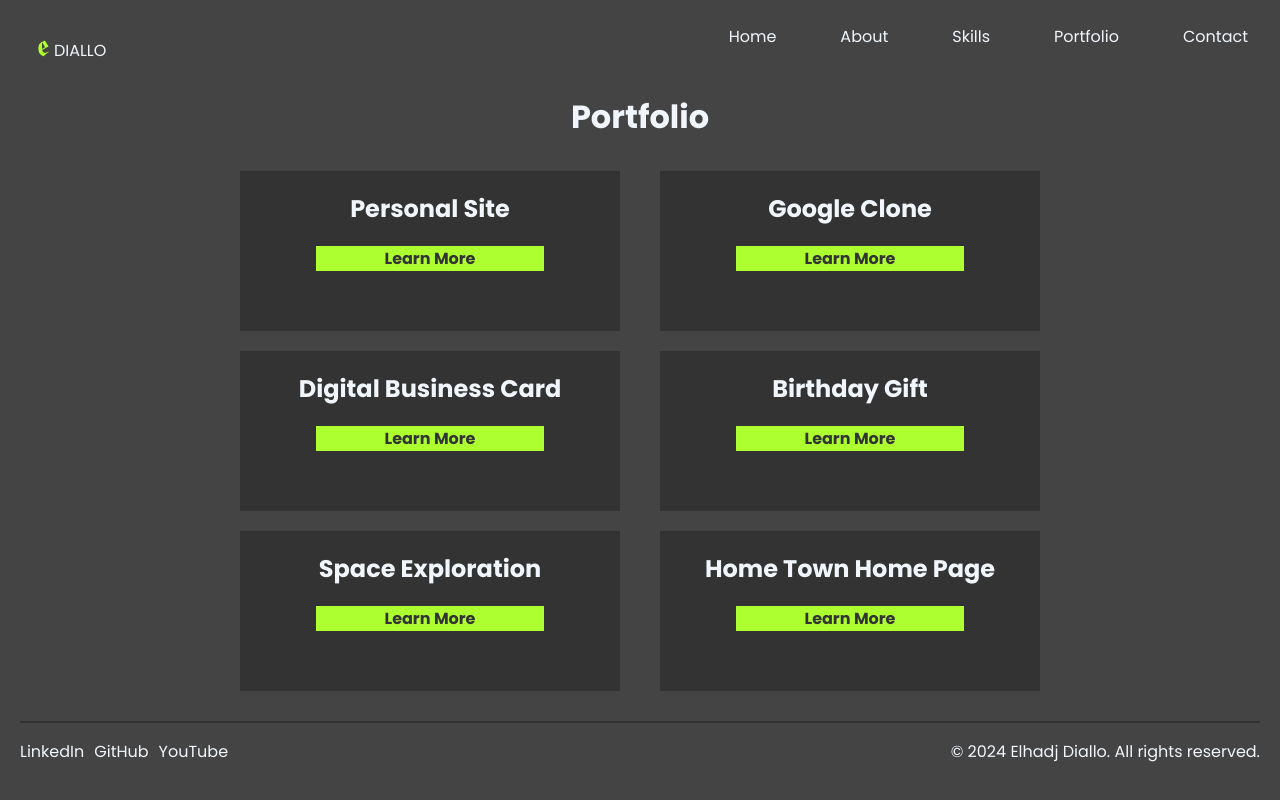
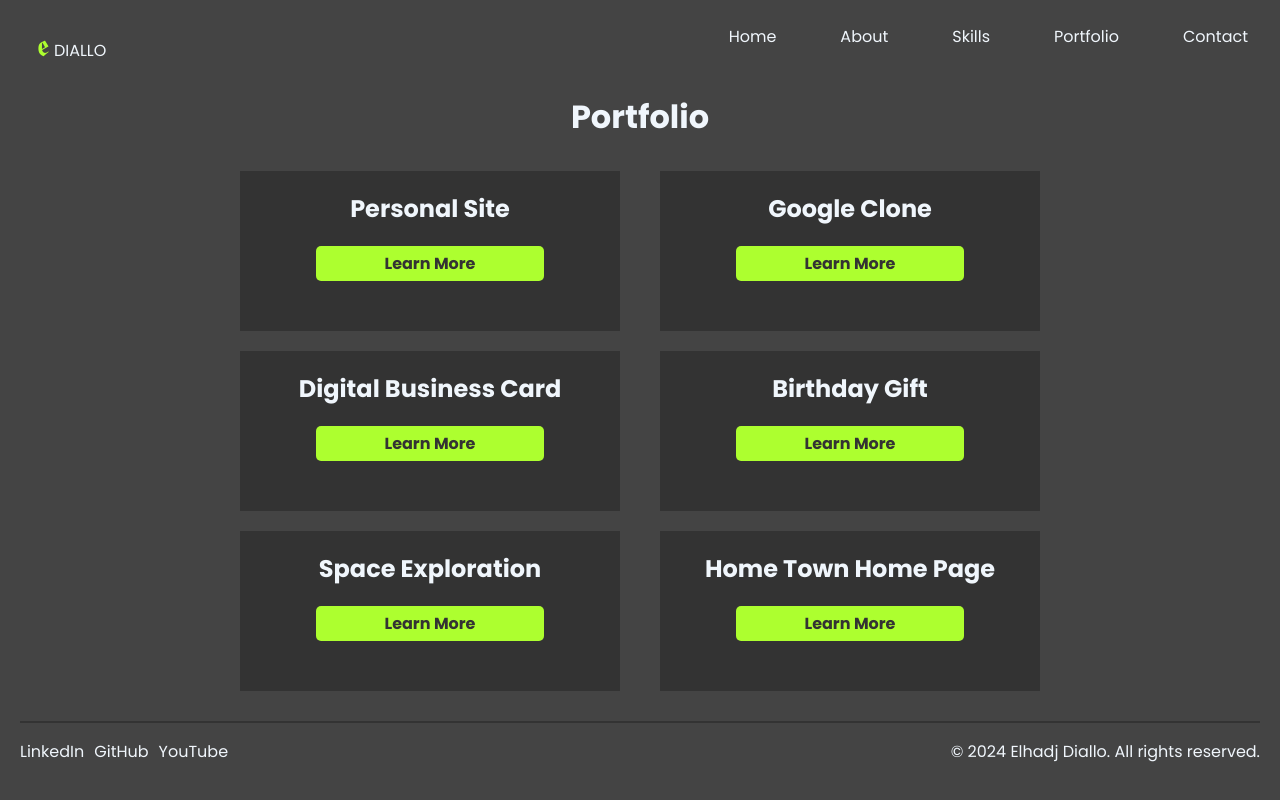
Before and after one commit to eediallo/eediallo.github.io, a React (Create React App) app in the folder my-portfolio/: page /portfolio in a window 1280 px wide. Built offline with nearby package versions, Linux system fonts and the light colour scheme.

Commit message:
updates a warp when hovers

```diff
--- a/my-portfolio/src/css/portfolio.css
+++ b/my-portfolio/src/css/portfolio.css
@@ -38,10 +38,19 @@
     text-align: center;
   }
 
+  .a-wrap {
+    border-radius: 5px;
+    padding: 5px;
+  }
+
+
+  .a-wrap:hover {
+    background-color: black;
+  }
+
   .a-wrap a {
     display: block;
     text-align: center;
-    color: var(--white);
     text-decoration: none;
     cursor: pointer;
     color: #333333;
@@ -49,7 +58,7 @@
 
   .a-wrap a:hover,
   .a-wrap a:focus {
-    background-color: var(--dark-green);
+   color: var(--white);
   }
 
   .a-wrap {
```
